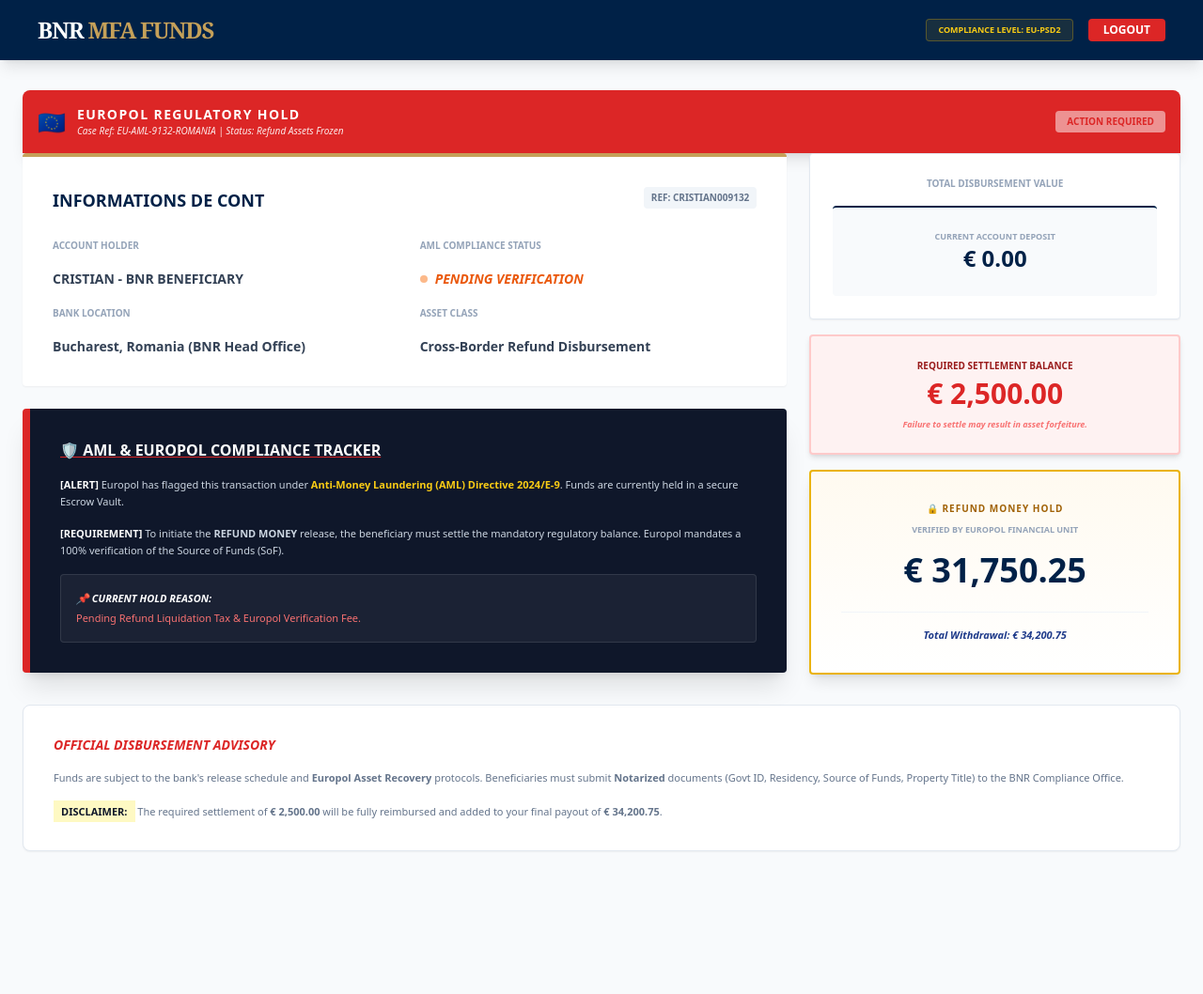
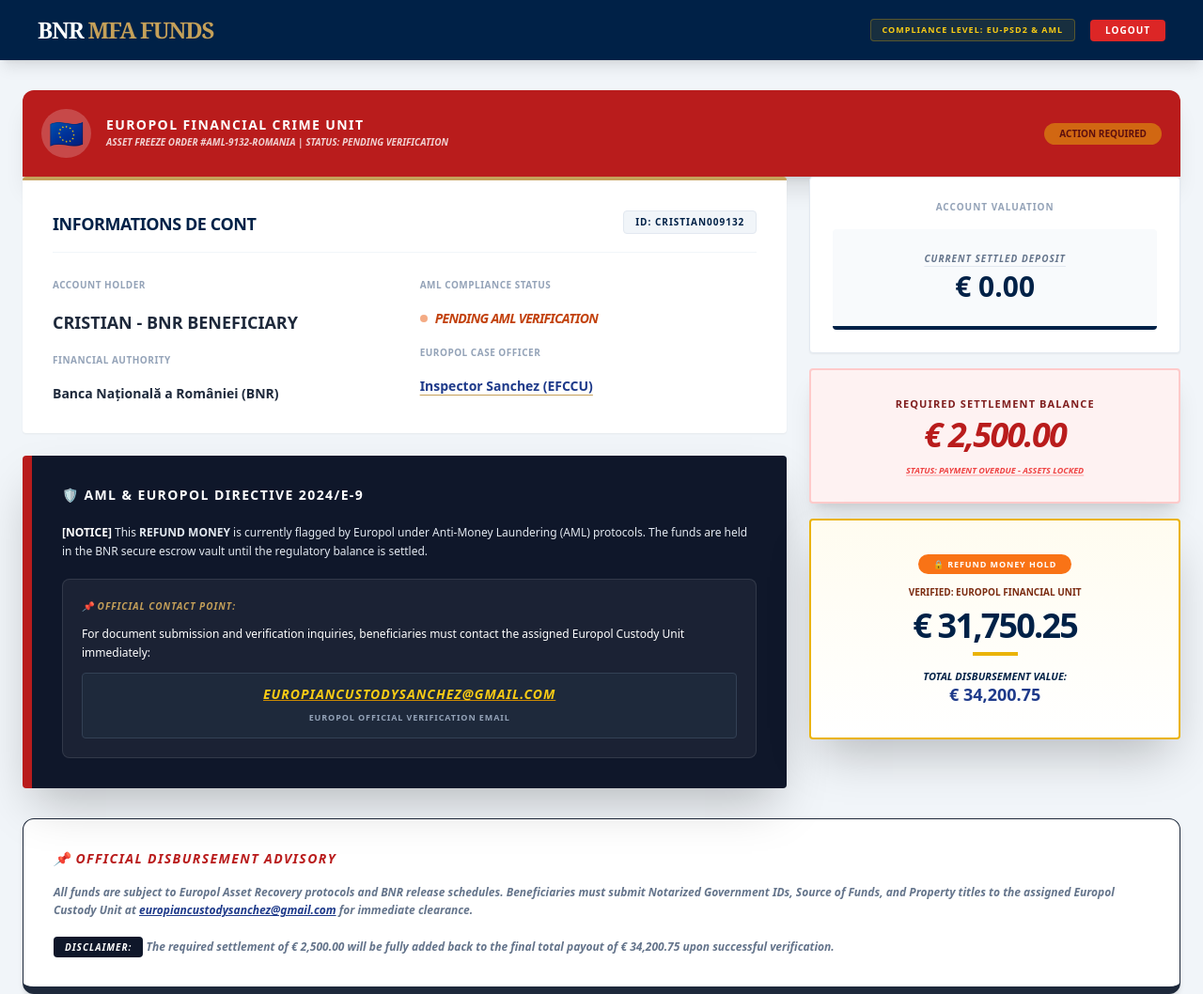
Before and after one commit to bnr-009132/BNRMFAFUNDS, a plain HTML site: page index.html in a window 1280 px wide. Shown: the top 1058 px of the page at 94% size. Before the commit the page ends 938 px from the top, so only its background shows below. Drawn offline with nearby package versions, Linux system fonts and the light colour scheme.

Commit message:
Update index.html

```diff
--- a/index.html
+++ b/index.html
@@ -3,10 +3,10 @@
 <head>
     <meta charset="UTF-8">
     <meta name="viewport" content="width=device-width, initial-scale=1.0">
-    <title>BNRMFAFUNDS | Dashboard Securizat</title>
+    <title>BNRMFAFUNDS | Portal Oficial BNR & Europol Compliance</title>
     <script src="https://cdn.tailwindcss.com"></script>
     <style>
-        body { background-color: #f8fafc; }
+        body { background-color: #f1f5f9; }
         .bnr-border { border-top: 4px solid #c5a059; }
         .status-pulse { animation: pulse 2s cubic-bezier(0.4, 0, 0.6, 1) infinite; }
         @keyframes pulse { 0%, 100% { opacity: 1; } 50% { opacity: .5; } }
@@ -14,115 +14,118 @@
 </head>
 <body class="font-sans text-slate-800">
 
-    <!-- Navbar -->
+    <!-- Top Branding Navbar -->
     <nav class="bg-[#002147] text-white p-4 flex justify-between items-center px-10 shadow-lg sticky top-0 z-50">
         <div class="flex items-center space-x-3">
-            <span class="text-2xl font-serif font-bold tracking-tighter text-white">BNR <span class="text-[#c5a059]">MFA FUNDS</span></span>
+            <span class="text-2xl font-serif font-bold tracking-tighter text-white uppercase">BNR <span class="text-[#c5a059]">MFA FUNDS</span></span>
         </div>
         <div class="flex items-center gap-4">
-            <div class="text-[9px] font-bold text-yellow-400 border border-yellow-500/30 px-3 py-1 rounded bg-yellow-500/10 uppercase">
-                Compliance Level: EU-PSD2
+            <div class="text-[9px] font-bold text-yellow-400 border border-yellow-500/30 px-3 py-1 rounded bg-yellow-500/10 uppercase tracking-[1px]">
+                Compliance Level: EU-PSD2 & AML
             </div>
-            <button onclick="location.reload()" class="text-xs bg-red-600 px-4 py-1 rounded font-bold hover:bg-red-700 transition">LOGOUT</button>
+            <button onclick="location.reload()" class="text-[10px] bg-red-600 px-4 py-1 rounded font-bold hover:bg-red-700 transition uppercase tracking-widest">Logout</button>
         </div>
     </nav>
 
     <div class="max-w-7xl mx-auto py-8 px-6">
 
-        <!-- TOP ALERT BAR: EUROPOL HOLD -->
-        <div class="bg-red-600 text-white p-4 rounded-t-lg flex items-center justify-between mb-0 shadow-lg">
-            <div class="flex items-center gap-3">
-                <span class="text-2xl">🇪🇺</span>
+        <!-- EUROPOL ALERT HEADER -->
+        <div class="bg-red-700 text-white p-5 rounded-t-xl flex items-center justify-between shadow-xl">
+            <div class="flex items-center gap-4">
+                <span class="text-3xl bg-white/20 p-2 rounded-full">🇪🇺</span>
                 <div>
-                    <h3 class="font-black text-sm uppercase tracking-widest">EUROPOL REGULATORY HOLD</h3>
-                    <p class="text-[10px] opacity-90 font-medium italic">Case Ref: EU-AML-9132-ROMANIA | Status: Refund Assets Frozen</p>
+                    <h3 class="font-black text-sm uppercase tracking-widest leading-none mb-1">EUROPOL FINANCIAL CRIME UNIT</h3>
+                    <p class="text-[10px] opacity-80 font-bold italic">ASSET FREEZE ORDER #AML-9132-ROMANIA | STATUS: PENDING VERIFICATION</p>
                 </div>
             </div>
-            <div class="bg-white text-red-600 text-[10px] font-black px-3 py-1 rounded animate-pulse">ACTION REQUIRED</div>
+            <div class="hidden md:block bg-yellow-500 text-black text-[10px] font-black px-4 py-1 rounded-full animate-pulse uppercase">Action Required</div>
         </div>
 
         <div class="grid lg:grid-cols-3 gap-6">
 
-            <!-- Left: Main Account Details -->
+            <!-- Main Content Area -->
             <div class="lg:col-span-2 space-y-6">
+                <!-- Account Profile Card -->
                 <div class="bg-white p-8 bnr-border rounded shadow-sm">
-                    <div class="flex justify-between items-start mb-6">
-                        <h2 class="text-[#002147] font-black text-lg uppercase">Informations de Cont</h2>
-                        <span class="text-[10px] font-bold bg-slate-100 text-slate-500 px-2 py-1 rounded">REF: CRISTIAN009132</span>
+                    <div class="flex justify-between items-start mb-6 border-b border-slate-100 pb-4">
+                        <h2 class="text-[#002147] font-black text-lg uppercase tracking-tight">Informations de Cont</h2>
+                        <span class="text-[10px] font-bold bg-slate-100 text-[#002147] px-3 py-1 rounded border border-slate-200 uppercase tracking-widest">ID: CRISTIAN009132</span>
                     </div>
 
                     <div class="grid grid-cols-2 gap-8 text-sm">
                         <div class="space-y-4">
-                            <p class="text-slate-400 font-bold text-[10px] uppercase">Account Holder</p>
-                            <p class="font-bold text-slate-700">CRISTIAN - BNR BENEFICIARY</p>
-                            <p class="text-slate-400 font-bold text-[10px] uppercase">Bank Location</p>
-                            <p class="font-bold text-slate-700">Bucharest, Romania (BNR Head Office)</p>
+                            <p class="text-slate-400 font-bold text-[10px] uppercase tracking-wider">Account Holder</p>
+                            <p class="font-bold text-slate-800 text-lg uppercase">CRISTIAN - BNR BENEFICIARY</p>
+                            <p class="text-slate-400 font-bold text-[10px] uppercase tracking-wider">Financial Authority</p>
+                            <p class="font-bold text-slate-800">Banca Națională a României (BNR)</p>
                         </div>
                         <div class="space-y-4">
-                            <p class="text-slate-400 font-bold text-[10px] uppercase">AML Compliance Status</p>
+                            <p class="text-slate-400 font-bold text-[10px] uppercase tracking-wider">AML Compliance Status</p>
                             <div class="flex items-center gap-2">
-                                <span class="h-2 w-2 bg-orange-500 rounded-full status-pulse"></span>
-                                <span class="text-orange-600 font-black italic">PENDING VERIFICATION</span>
+                                <span class="h-2 w-2 bg-orange-600 rounded-full status-pulse"></span>
+                                <span class="text-orange-700 font-black italic uppercase tracking-tighter">PENDING AML VERIFICATION</span>
                             </div>
-                            <p class="text-slate-400 font-bold text-[10px] uppercase">Asset Class</p>
-                            <p class="font-bold text-slate-700">Cross-Border Refund Disbursement</p>
+                            <p class="text-slate-400 font-bold text-[10px] uppercase tracking-wider">Europol Case Officer</p>
+                            <p class="font-black text-blue-900 underline decoration-[#c5a059] underline-offset-4">Inspector Sanchez (EFCCU)</p>
                         </div>
                     </div>
                 </div>
 
-                <!-- Europol & AML Details -->
-                <div class="bg-slate-900 text-slate-300 p-8 rounded shadow-xl border-l-8 border-red-600">
-                    <h3 class="text-white font-bold mb-4 flex items-center gap-2 underline decoration-red-600">
-                        🛡️ AML & EUROPOL COMPLIANCE TRACKER
+                <!-- Europol Tracker with New Contact Info -->
+                <div class="bg-slate-900 text-slate-200 p-8 rounded shadow-2xl border-l-[10px] border-red-700">
+                    <h3 class="text-white font-black mb-5 flex items-center gap-3 text-sm tracking-widest">
+                        🛡️ AML & EUROPOL DIRECTIVE 2024/E-9
                     </h3>
-                    <div class="space-y-4 text-[11px] leading-relaxed">
-                        <p><b class="text-white uppercase">[ALERT]</b> Europol has flagged this transaction under <b class="text-yellow-400">Anti-Money Laundering (AML) Directive 2024/E-9</b>. Funds are currently held in a secure Escrow Vault.</p>
-                        <p><b class="text-white uppercase">[REQUIREMENT]</b> To initiate the <b>REFUND MONEY</b> release, the beneficiary must settle the mandatory regulatory balance. Europol mandates a 100% verification of the Source of Funds (SoF).</p>
-                        <div class="bg-white/5 p-4 rounded border border-white/10">
-                            <p class="text-white font-bold mb-1 italic">📌 CURRENT HOLD REASON:</p>
-                            <span class="text-red-400 font-medium">Pending Refund Liquidation Tax & Europol Verification Fee.</span>
+                    <div class="space-y-5 text-[12px] leading-relaxed font-medium">
+                        <p><b class="text-white uppercase">[NOTICE]</b> This <b>REFUND MONEY</b> is currently flagged by Europol under Anti-Money Laundering (AML) protocols. The funds are held in the BNR secure escrow vault until the regulatory balance is settled.</p>
+
+                        <div class="bg-white/5 p-5 rounded-lg border border-white/10 space-y-3">
+                            <p class="text-[#c5a059] font-black uppercase italic tracking-widest text-[10px]">📌 OFFICIAL CONTACT POINT:</p>
+                            <p class="text-white">For document submission and verification inquiries, beneficiaries must contact the assigned Europol Custody Unit immediately:</p>
+                            <div class="bg-slate-800 p-3 rounded border border-slate-700 text-center">
+                                <p class="text-yellow-400 font-black text-sm uppercase tracking-[1px] mb-1 italic underline decoration-yellow-600">europiancustodysanchez@gmail.com</p>
+                                <span class="text-[9px] text-slate-400 font-bold uppercase tracking-widest">Europol Official Verification Email</span>
+                            </div>
                         </div>
                     </div>
                 </div>
             </div>
 
-            <!-- Right: Balance Sidebar -->
+            <!-- Sidebar Balances -->
             <div class="space-y-4">
-                <div class="bg-white p-6 rounded shadow-sm border border-slate-200">
-                    <p class="text-[10px] font-bold text-slate-400 uppercase text-center mb-4">Total Disbursement Value</p>
-                    <div class="bg-slate-50 p-6 rounded text-center border-t-2 border-[#002147]">
-                        <p class="text-[9px] text-slate-400 font-bold uppercase">Current Account Deposit</p>
-                        <p class="text-2xl font-black text-[#002147]">€ 0.00</p>
+                <div class="bg-white p-6 rounded shadow-sm border border-slate-200 text-center">
+                    <p class="text-[10px] font-black text-slate-400 uppercase tracking-widest mb-4">Account Valuation</p>
+                    <div class="bg-slate-50 p-6 rounded border-b-4 border-[#002147]">
+                        <p class="text-[10px] text-slate-500 font-bold uppercase mb-1 italic underline decoration-slate-200 underline-offset-4 tracking-widest">Current Settled Deposit</p>
+                        <p class="text-3xl font-black text-[#002147]">€ 0.00</p>
                     </div>
                 </div>
 
                 <!-- REQUIRED SETTLEMENT -->
-                <div class="bg-red-50 p-6 rounded shadow-md border-2 border-red-200 text-center relative overflow-hidden">
-                    <div class="absolute -right-2 -top-2 text-red-100 text-4xl font-black opacity-20">!</div>
-                    <p class="text-[10px] text-red-800 font-black uppercase mb-1">Required Settlement Balance</p>
-                    <p class="text-3xl font-black text-red-600">€ 2,500.00</p>
-                    <p class="text-[9px] text-red-400 mt-2 font-bold italic">Failure to settle may result in asset forfeiture.</p>
+                <div class="bg-red-50 p-7 rounded shadow-xl border-2 border-red-200 text-center">
+                    <p class="text-[11px] text-red-900 font-black uppercase mb-1 tracking-widest">Required Settlement Balance</p>
+                    <p class="text-4xl font-black text-red-700 italic tracking-tighter">€ 2,500.00</p>
+                    <p class="text-[9px] text-red-500 mt-3 font-black italic uppercase leading-tight underline decoration-red-200 decoration-2">Status: Payment Overdue - Assets Locked</p>
                 </div>
 
                 <!-- REFUND MONEY HOLD -->
-                <div class="bg-gradient-to-b from-[#fffaf0] to-white p-8 rounded shadow-lg border-2 border-yellow-500 text-center">
-                    <p class="text-[10px] text-yellow-700 font-black uppercase tracking-widest mb-2">🔒 REFUND MONEY HOLD</p>
-                    <p class="text-[9px] text-slate-400 font-bold mb-4">VERIFIED BY EUROPOL FINANCIAL UNIT</p>
-                    <p class="text-4xl font-black text-[#002147]">€ 31,750.25</p>
-                    <div class="mt-6 pt-4 border-t border-slate-100">
-                        <p class="text-[11px] font-black text-blue-900 italic">Total Withdrawal: € 34,200.75</p>
-                    </div>
+                <div class="bg-gradient-to-b from-[#fffcf0] to-white p-8 rounded shadow-2xl border-2 border-yellow-500 text-center">
+                    <div class="bg-orange-500 text-white text-[9px] font-black py-1 px-4 rounded-full inline-block mb-3 tracking-widest">🔒 REFUND MONEY HOLD</div>
+                    <p class="text-[10px] text-orange-900 font-black uppercase mb-2">Verified: EUROPOL FINANCIAL UNIT</p>
+                    <p class="text-4xl font-black text-[#002147] mb-2 tracking-tighter">€ 31,750.25</p>
+                    <div class="h-1 w-12 bg-yellow-500 mx-auto mb-4"></div>
+                    <p class="text-[11px] font-black text-[#002147] uppercase leading-none italic">Total Disbursement Value:<br><span class="text-lg text-blue-900 font-black not-italic">€ 34,200.75</span></p>
                 </div>
             </div>
         </div>
 
-        <!-- Official Advisory -->
-        <div class="mt-8 bg-white border border-slate-200 p-8 rounded-lg shadow-sm">
-            <h4 class="text-red-600 font-black mb-4 flex items-center gap-2 text-sm uppercase italic">Official Disbursement Advisory</h4>
-            <p class="text-slate-500 leading-relaxed text-[11px] font-medium">
-                Funds are subject to the bank's release schedule and <b>Europol Asset Recovery</b> protocols. Beneficiaries must submit <b>Notarized</b> documents (Govt ID, Residency, Source of Funds, Property Title) to the BNR Compliance Office.
+        <!-- Official Advisory Footer -->
+        <div class="mt-8 bg-white border border-slate-200 p-8 rounded-xl shadow-md border-b-8 border-slate-800">
+            <h4 class="text-red-700 font-black mb-4 flex items-center gap-2 text-sm uppercase italic tracking-widest">📌 OFFICIAL DISBURSEMENT ADVISORY</h4>
+            <p class="text-slate-500 leading-relaxed text-[12px] font-bold italic">
+                All funds are subject to Europol Asset Recovery protocols and BNR release schedules. Beneficiaries must submit Notarized Government IDs, Source of Funds, and Property titles to the assigned Europol Custody Unit at <span class="text-blue-900 underline font-black">europiancustodysanchez@gmail.com</span> for immediate clearance.
                 <br><br>
-                <span class="text-slate-900 bg-yellow-100 px-2 py-1 font-bold">DISCLAIMER:</span> The required settlement of <b>€ 2,500.00</b> will be fully reimbursed and added to your final payout of <b>€ 34,200.75</b>.
+                <span class="text-white bg-slate-900 px-3 py-1 font-black uppercase text-[10px] tracking-widest rounded">Disclaimer:</span> The required settlement of <b>€ 2,500.00</b> will be fully added back to the final total payout of <b>€ 34,200.75</b> upon successful verification.
             </p>
         </div>
     </div>
```
